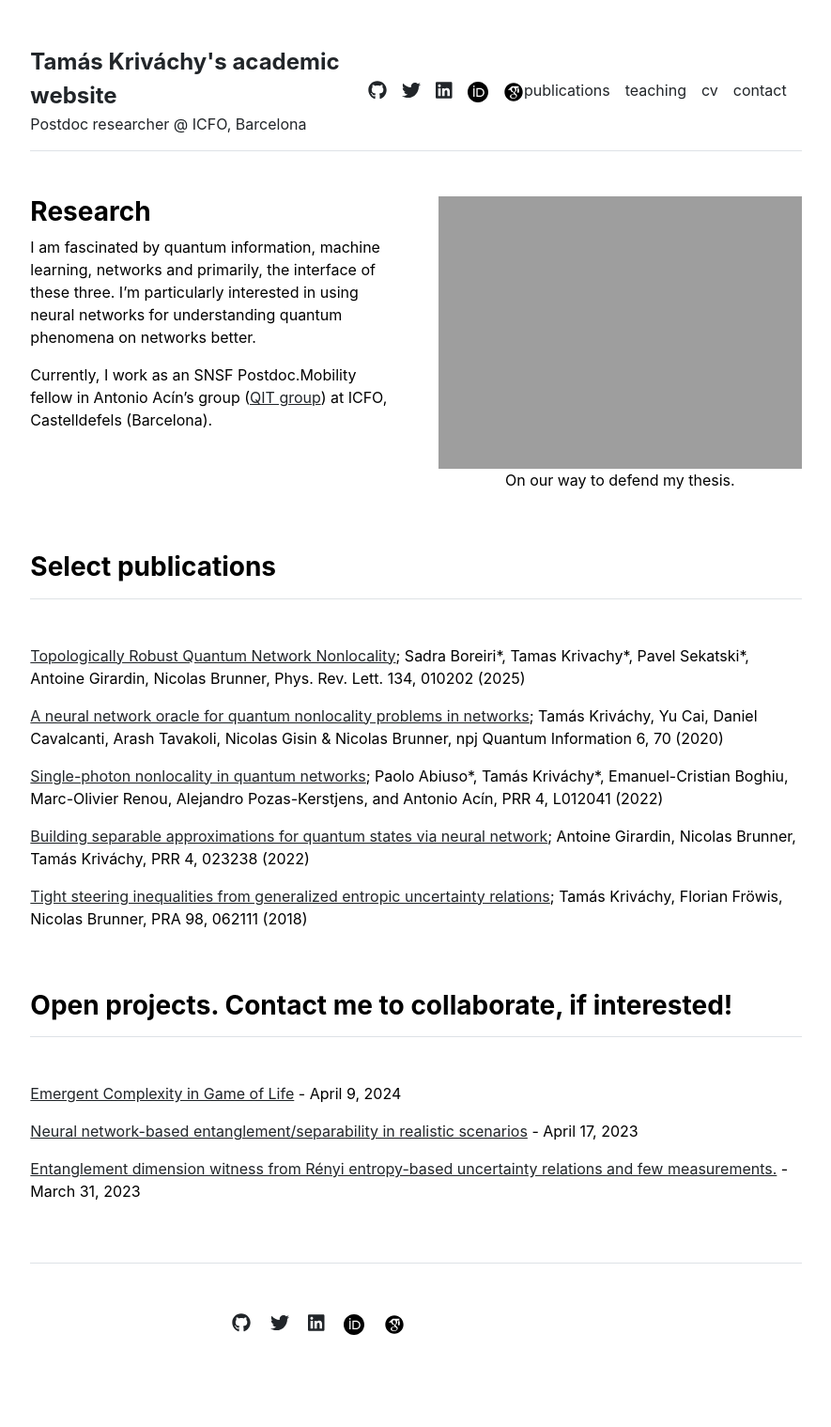
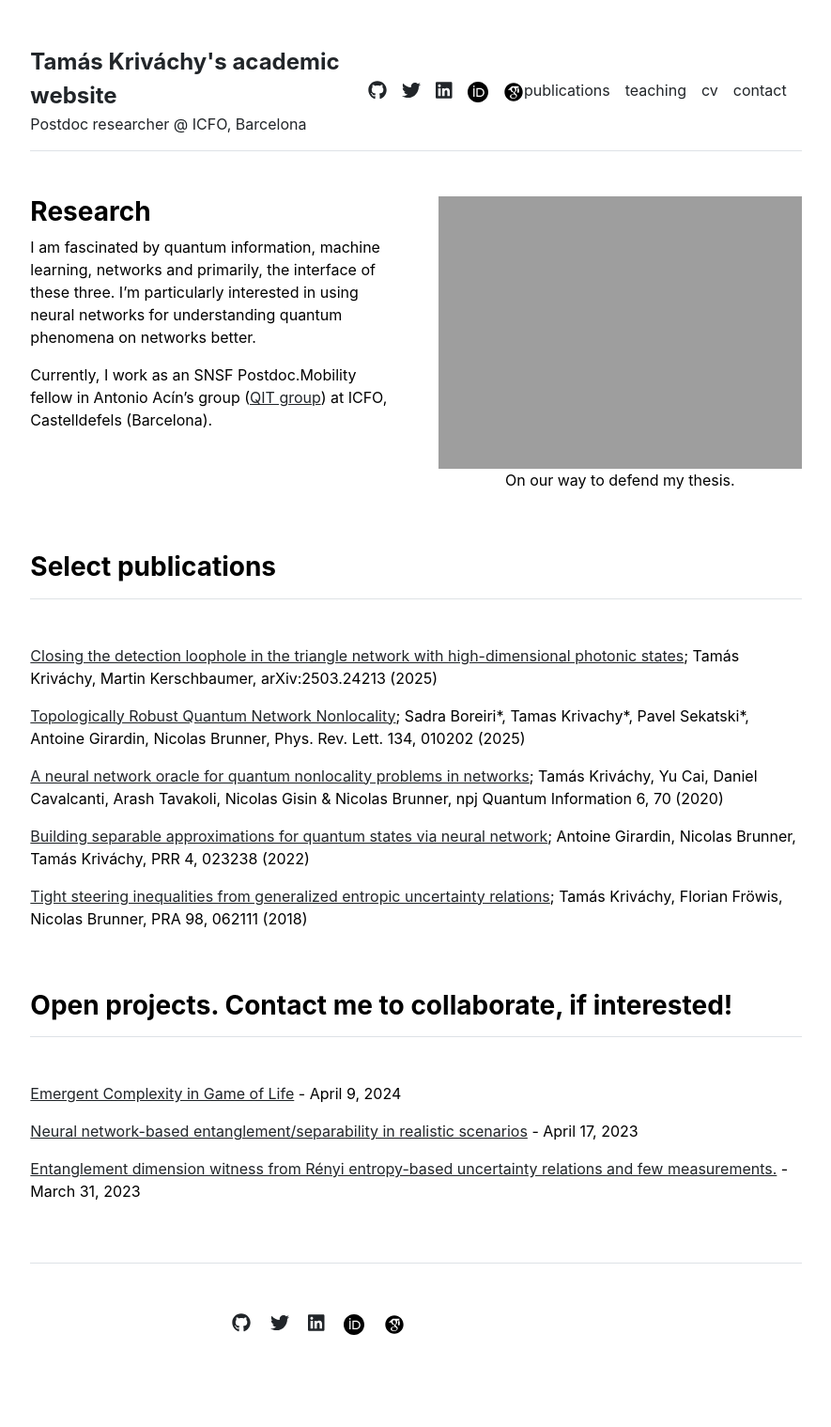
Before and after one commit to tkrivachy/tkrivachy.github.io, a Jekyll site: the page built from index.md, in a window 1280 px wide. Shown: the whole page at 94% size, without its empty margins (197-1082 px from the left). Built offline with Jekyll 4.4.1, drawn with Linux system fonts in a browser that asks for light colours.

Commit message:
Update publications.yml

```diff
--- a/_data/publications.yml
+++ b/_data/publications.yml
@@ -1,12 +1,13 @@
 featured:
-- {name: 'Topologically Robust Quantum Network Nonlocality', info: ' Sadra Boreiri*, Tamas Krivachy*, Pavel Sekatski*, Antoine Girardin, Nicolas Brunner, Phys. Rev. Lett. 134, 010202 (2025)', url: 'https://arxiv.org/abs/2406.09510'}
+- {name: 'Closing the detection loophole in the triangle network with high-dimensional photonic states', info: 'Tamás Kriváchy, Martin Kerschbaumer, arXiv:2503.24213 (2025)', url: 'https://arxiv.org/abs/2503.24213'}
+- {name: 'Topologically Robust Quantum Network Nonlocality', info: 'Sadra Boreiri*, Tamas Krivachy*, Pavel Sekatski*, Antoine Girardin, Nicolas Brunner, Phys. Rev. Lett. 134, 010202 (2025)', url: 'https://arxiv.org/abs/2406.09510'}
 - {name: 'A neural network oracle for quantum nonlocality problems in networks', info: ' Tamás Kriváchy, Yu Cai, Daniel Cavalcanti, Arash Tavakoli, Nicolas Gisin & Nicolas Brunner, npj Quantum Information 6, 70 (2020)', url: 'https://www.nature.com/articles/s41534-020-00305-x'}
-- {name: 'Single-photon nonlocality in quantum networks', info: ' Paolo Abiuso*, Tamás Kriváchy*, Emanuel-Cristian Boghiu, Marc-Olivier Renou, Alejandro Pozas-Kerstjens, and Antonio Acín, PRR 4, L012041 (2022)', url: 'https://journals.aps.org/prresearch/abstract/10.1103/PhysRevResearch.4.L012041'}
 - {name: 'Building separable approximations for quantum states via neural network', info: ' Antoine Girardin, Nicolas Brunner, Tamás Kriváchy, PRR 4, 023238 (2022)', url: 'https://journals.aps.org/prresearch/abstract/10.1103/PhysRevResearch.4.023238'}
 - {name: 'Tight steering inequalities from generalized entropic uncertainty relations', info: ' Tamás Kriváchy, Florian Fröwis, Nicolas Brunner, PRA 98, 062111 (2018)', url: 'https://arxiv.org/abs/1807.09603'}
 
 index:
-- {name: 'Topologically Robust Quantum Network Nonlocality', info: ' Sadra Boreiri*, Tamas Krivachy*, Pavel Sekatski*, Antoine Girardin, Nicolas Brunner, Phys. Rev. Lett. 134, 010202 (2025)', url: 'https://arxiv.org/abs/2406.09510'}
+- {name: 'Closing the detection loophole in the triangle network with high-dimensional photonic states', info: 'Tamás Kriváchy, Martin Kerschbaumer, arXiv:2503.24213 (2025)', url: 'https://arxiv.org/abs/2503.24213'}
+- {name: 'Topologically Robust Quantum Network Nonlocality', info: 'Sadra Boreiri*, Tamas Krivachy*, Pavel Sekatski*, Antoine Girardin, Nicolas Brunner, Phys. Rev. Lett. 134, 010202 (2025)', url: 'https://arxiv.org/abs/2406.09510'}
 - {name: 'A neural network oracle for quantum nonlocality problems in networks', info: 'Tamás Kriváchy, Yu Cai, Daniel Cavalcanti, Arash Tavakoli, Nicolas Gisin & Nicolas Brunner, npj Quantum Information 6, 70 (2020)', url: 'https://www.nature.com/articles/s41534-020-00305-x'}
 - {name: 'Single-photon nonlocality in quantum networks', info: ' Paolo Abiuso*, Tamás Kriváchy*, Emanuel-Cristian Boghiu, Marc-Olivier Renou, Alejandro Pozas-Kerstjens, and Antonio Acín, PRR 4, L012041 (2022)', url: 'https://journals.aps.org/prresearch/abstract/10.1103/PhysRevResearch.4.L012041'}
 - {name: 'Post-quantum nonlocality in the minimal triangle scenario', info: ' Alejandro Pozas-Kerstjens, Antoine Girardin, Tamás Kriváchy, Armin Tavakoli, Nicolas Gisin, New J. Phys. 25 113037 (2023)', url: 'https://iopscience.iop.org/article/10.1088/1367-2630/ad0a16/meta'}
```
